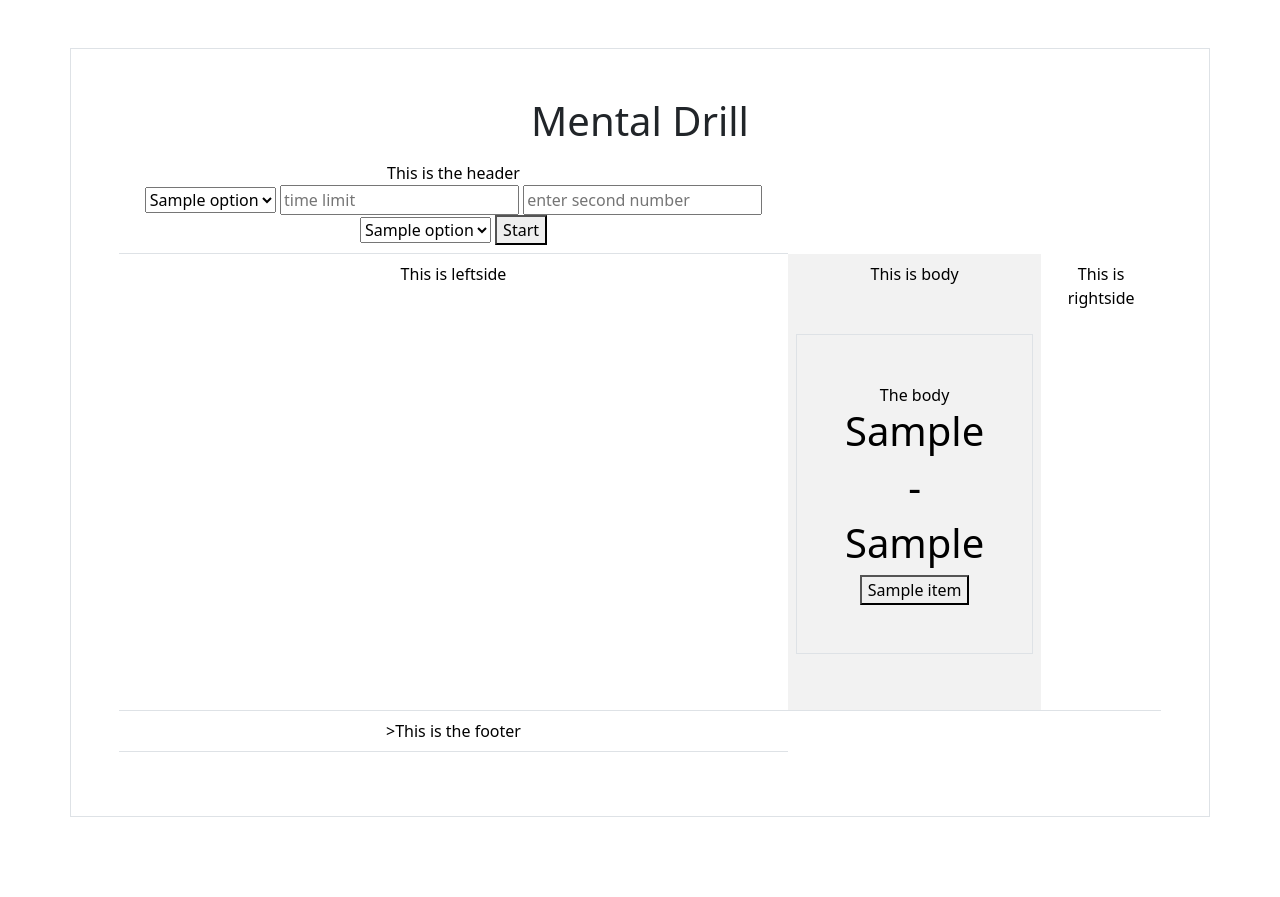
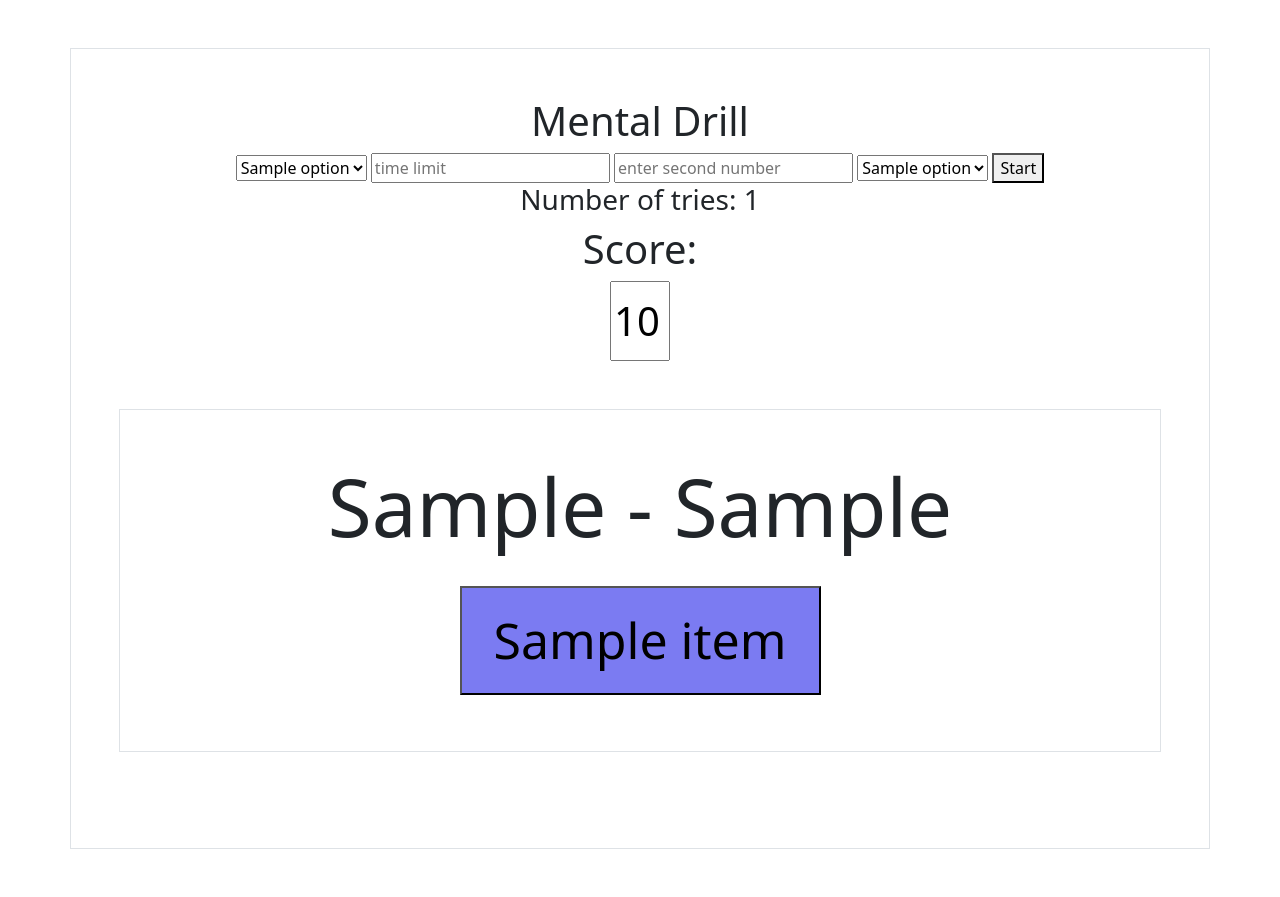
Before and after one commit to kwarog609/portfoliolist, a Django app: template mentaldrill/templates/mentaldrill/startgame.html in a window 1280 px wide. Before the commit the page ends 817 px from the top, so only its background shows below. Run offline with Django 4.2, Linux system fonts and the light colour scheme; the template is opened without the code that fills it: most values are stand-ins (such as "Sample title", 1, 10 or a date in 2020); some libraries are stand-ins or nearby versions.

Commit message:
almost done with mentaldrill

```diff
--- a/assets/counter.js
+++ b/assets/counter.js
@@ -1,21 +1,47 @@
 
-console.log("pwede")
 
-const ans_btn = document.querySelectorAll('.ans_btn');
+//const ans_btn = document.querySelectorAll('.ans_btn');
+const ans_btn = document.getElementsByName('ans_btn')
 const answer = document.getElementById('answer').getAttribute('name');
+let score = document.getElementById('score');
+console.log("th initial value is " + score.value);
+let score_placeholder = document.getElementById('score')
+
+if (isNaN(score.value)){
+    score.value = 0
+}
 
 
 ans_btn.forEach(btn => {
     btn.addEventListener('click', (e)=>{
-        console.log("clicked");
-        console.log(answer)
+
+        show_answer = document.getElementById('show_answer')
         if (parseInt(e.target.innerHTML) == answer) {
             console.log("correct answer");
-            alert("Correct Answer");
+            show_answer.setAttribute('style', "color:blue;")
+            show_answer.innerHTML = "Correct";
+            score_placeholder.setAttribute('placeholder', 'correct');
+            score.value = parseInt(score.value) + 1;
         } else {
             console.log("wrong answer");
             console.log(parseInt(e.target.innerHTML));
+            show_answer.setAttribute('style', "color:red;")
+            show_answer.innerHTML = "Wrong";
+            score_placeholder.setAttribute('placeholder', 'wrong');
+            score.value = parseInt(score.value) -1;
         }
+
+        console.log("the set attribute is: " + score_placeholder.getAttribute('placeholder'));
+        console.log("the set score is: " + score.value)
+
+
+        //call a submit form after 2 seconds
+
+        setTimeout(() => {
+
+            document.getElementById("submit_selections").requestSubmit();
+          }, 2000);
+
 
     });
 });
--- a/mentaldrill/templates/mentaldrill/index.html
+++ b/mentaldrill/templates/mentaldrill/index.html
@@ -9,10 +9,8 @@
     <body>
         <div class="container p-5 my-5 border text-center">
             <h1>Mental Drill</h1>
-        <table class="table table-striped-columns">
-        <tr> <td>
-                This is the header
-                <form method="POST" action="startgame.html">
+            <div>
+                <form id="submit_selections" method="POST" action="startgame.html">
                     {% csrf_token %}
                     <select name="level" id="level">
                         {% for option in level %}
@@ -23,6 +21,7 @@
                         {%endif%}
                         {%endfor%}
                       </select>
+
                     <input type="text" name="time_limit" placeholder="time limit">
                     <input type="text" name="num2" placeholder="enter second number">
                     <select name="operator" id="operator">
@@ -35,25 +34,15 @@
                         {%endfor%}
                       </select>
                     <button type="submit", name="start_btn"> Start</button>
+                    <h3>Number of tries:  {{counter}} </h3>
+                    <div> <h1> Score: </h1><input type="text" name="score" id="score" style="height:80px;font-size:30pt;width:60px"  value="{{score}}" > </div>
                 </form>
-            </td>
-        </tr>
-        <tr style="height:200px"> <td> This is leftside </td>
-            <td>
-            This is body
+            </div>
             <div class="container p-5 my-5 border text-center">
-
             {% block body %} this is main body {% endblock body %}
 
             {% block footer %} {% endblock footer %}
             </div>
-            </td>
-            <td> This is rightside
-
-            </td>
-        </tr>
-        <tr> <td>>This is the footer </td</tr>
-        </table>
         </div>
     </body>
 
--- a/mentaldrill/templates/mentaldrill/startgame.html
+++ b/mentaldrill/templates/mentaldrill/startgame.html
@@ -1,24 +1,33 @@
 {% extends 'mentaldrill/index.html' %}
 {% load static %}
 {% block body %}
+<div>
 
-The body
-<h1> {{num1}} </h1>
+</div>
+<div>
+<h1 style="font-size: 80px;"> {{num1}}
     {% if chosen_operator == 'addition'%}
-    <h1> + </h1>
+ +
     {% else %}
-    <h1> - </h1>
+ -
     {% endif %}
-   <h1>{{num2}}</h1>
+ {{num2}}</h1>
+
 <h1 id="answer" name="{{answer}}"></h1>
-
+</div>
+<br/>
 <div style align="center">
-<form type="POST" action="index.html">
+<form method="POST" action="startgame.html">
+    {% csrf_token %}
 
 </form>
 {% for item in choice %}
-<button class="ans_btn" id="choice{{item}}"> {{item}}</button>
+
+<button name="ans_btn" id="choice{{item}}" type="button" style="background-color:rgb(123, 123, 242);font-size:50px;padding: 15px 32px;">   {{item}}    </button>
 {% endfor %}
+</div>
+<div>
+<h1 id="show_answer"> </h1>
 </div>
 <script src="{% static 'counter.js' %}"> </script>
 {% endblock body%}
```
Also changed, not shown: mentaldrill/views.py (+25 -1 lines), static/counter.js (+20 -9 lines).
